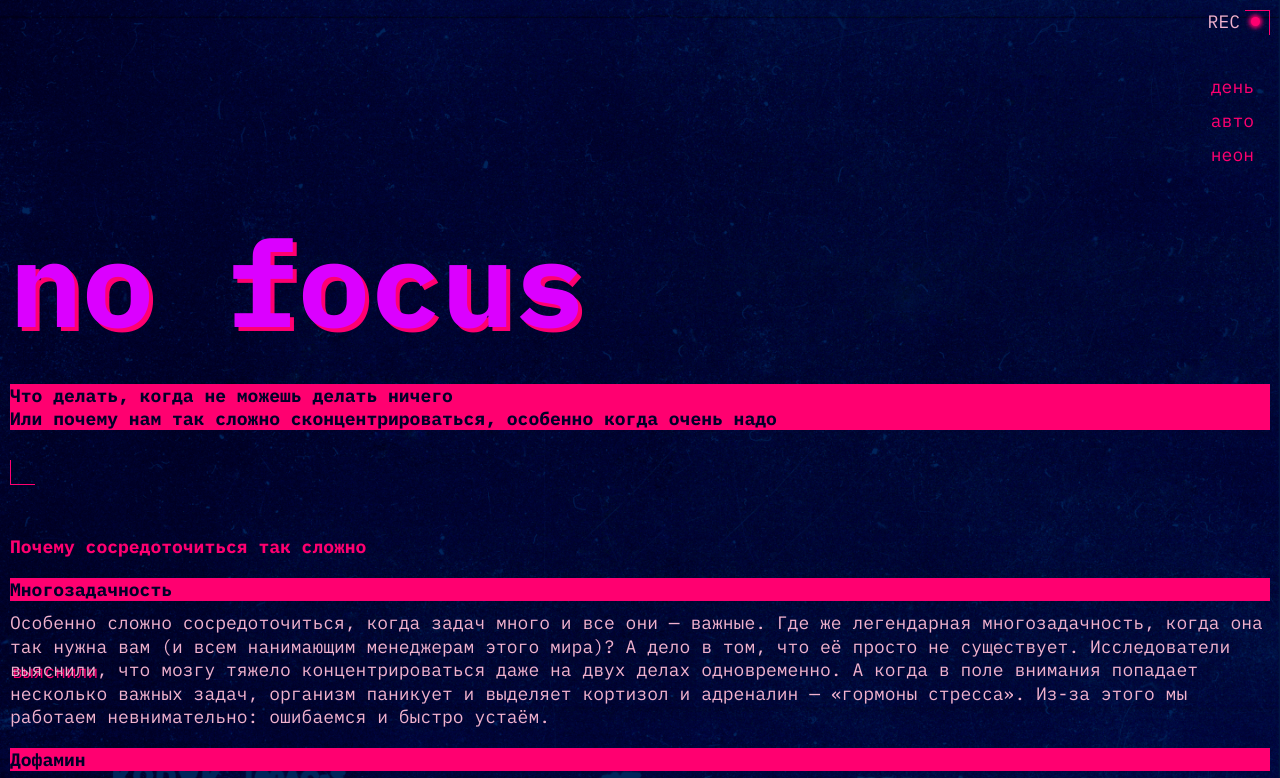
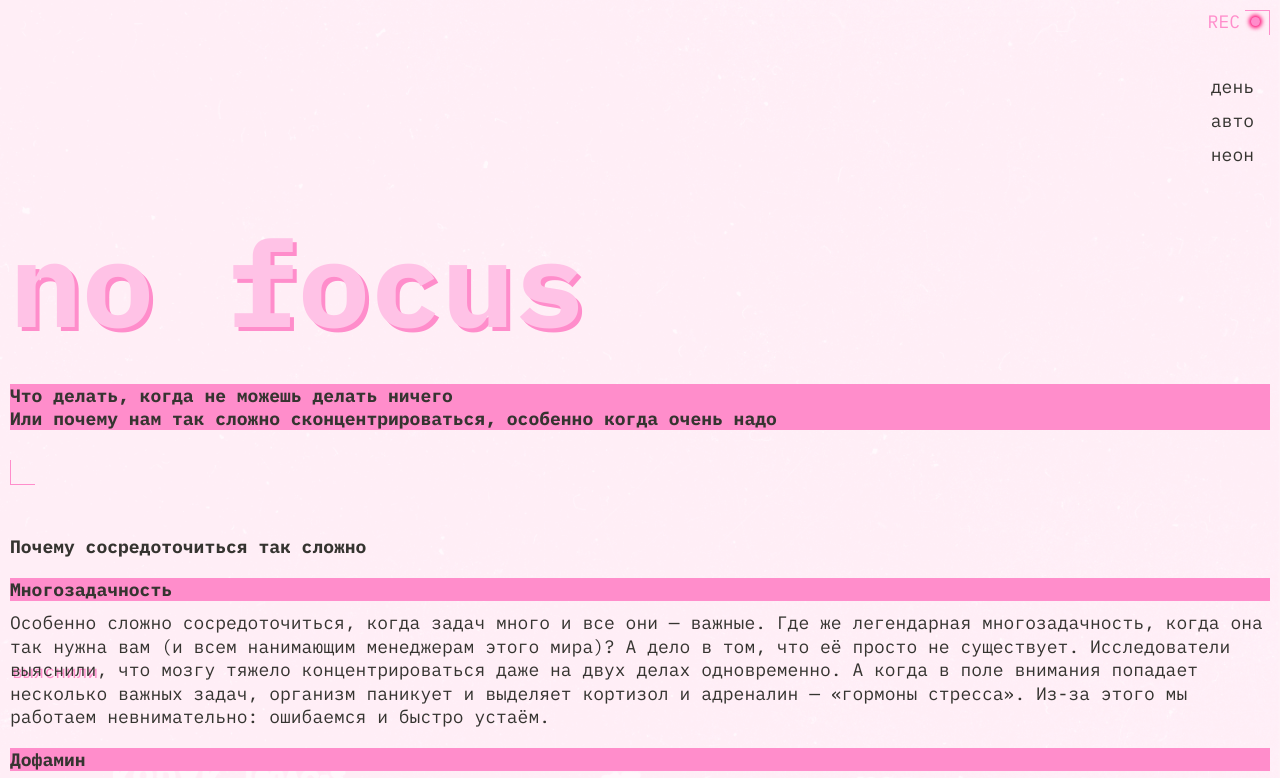
Before and after one commit to RinatMef/slozhno-sosredotochitsya, a website: page index.html in a window 1280 px wide. Both pictures are taken after a click on the button "день". Shown: the top 778 px of the page. Drawn offline with Linux system fonts and the light colour scheme.

Commit message:
theme switching was done

```diff
--- a/index.html
+++ b/index.html
@@ -178,24 +178,32 @@
               src="./images/sunset.png"
               alt="picture description"
             />
+          </picture>
+          <picture>
             <img
               class="content__picture"
               loading="lazy"
               src="./images/ice-cream.png"
               alt="picture description"
             />
+          </picture>
+          <picture>
             <img
               class="content__picture"
               loading="lazy"
               src="./images/tape.png"
               alt="picture description"
             />
+          </picture>
+          <picture>
             <img
               class="content__picture"
               loading="lazy"
               src="./images/books.png"
               alt="picture description"
             />
+          </picture>
+          <picture>
             <img
               class="content__picture"
               loading="lazy"
@@ -206,7 +214,9 @@
         </figure>
       </section>
     </main>
-    <footer class="footer__section header-main-title decorated-zone">focus</footer>
+    <footer class="footer__section header-main-title decorated-zone">
+      focus
+    </footer>
     <script src="./scripts/script.js"></script>
   </body>
 </html>
--- a/styles/dark.css
+++ b/styles/dark.css
@@ -5,8 +5,13 @@
 */
 
 .page.theme_dark {
-  /* сохраните этот селектор в приведённом виде.
-    Так стили написанные ниже будут иметь больший вес,
-    чем стили в медиазапросе предпочтений пользователя
-  */
+  --bg-color: #000028;
+  --parag-text-color: #F1B2CE;
+  --parag-title-color: #000028;
+  --header-title-color: #DB00FF;
+  --accent-color: #FF0070;
+  --accent-bg-color: #FF0070;
+  --main-font: "IBM Plex mono";
+  --button-color: #FF0070;
+  --bg-image: url(../images/cover-image-dark.png)
 }
--- a/styles/light.css
+++ b/styles/light.css
@@ -5,8 +5,13 @@
 */
 
 .page.theme_light {
-  /* сохраните этот селектор в приведённом виде.
-    Так стили написанные ниже будут иметь больший вес,
-    чем стили в медиазапросе предпочтений пользователя
-  */
+  --bg-color: #FFF1F7;
+  --parag-text-color: #353430;
+  --parag-title-color: #353430;
+  --header-title-color: #FFC2E6;
+  --accent-color: #FF8DCB;
+  --bg-image: url(../images/cover-image-light.png);
+  --button-color: #353430;
+  --accent-bg-color: #FF8DCB;
+
 }
--- a/styles/style.css
+++ b/styles/style.css
@@ -4,7 +4,7 @@
   background-color: var(--bg-color, #000028);
   color: var(--text-color, #f1b2ce);
   font-family: var(--main-font), sans-serif;
-  background-image: url(../images/cover-image-dark.png);
+  background-image: var(--bg-image);
   background-attachment: fixed;
   inline-size: 100%;
   background-position: center;
@@ -22,7 +22,7 @@
 .header__theme-menu-button {
   background-color: transparent;
   font-family: var(--main-font);
-  color: var(--accent-color);
+  color: var(--button-color);
   font-size: 18px;
   font-weight: 400;
   line-height: 18px;
@@ -70,6 +70,7 @@
   font-family: var(--main-font, sans-serif);
   inset-block-start: 0px;
   inset-inline-end: 30px;
+  color: var(--accent-color);
 }
 .header__decoration::after {
   content: "";
@@ -130,7 +131,7 @@
   background-color: var(--accent-color);
   display: inline-block;
   background-size: cover;
-  color: var(--bg-color);
+  color: var(--parag-title-color);
   font-family: IBM Plex Mono;
   font-size: 18px;
   font-weight: 700;
@@ -144,7 +145,7 @@
 
 .content__title {
   font-family: var(--main-font);
-  color: var(--accent-color);
+  color: var(--parag-title-color);
   font-size: 18px;
   font-weight: 700;
   text-align: start;
@@ -153,10 +154,10 @@
   margin-block-end: 10px;
 }
 .content__text-subtitle {
-  background-color: var(--accent-color);
+  background-color: var(--accent-bg-color);
   display: inline-block;
   background-size: cover;
-  color: var(--bg-color);
+  color: var(--parag-title-color);
   font-family: var(--main-font);
   font-size: 18px;
   font-weight: 700;
@@ -165,10 +166,10 @@
 }
 
 .content__text-subtitle_regular {
-  background-color: var(--accent-color);
+  background-color: var(--accent-bg-color);
   font-family: var(--main-font);
   background-size: cover;
-  color: var(--bg-color);
+  color: var(--parag-title-color);
   font-family: var(--main-font);
   font-size: 18px;
   font-weight: 400;
@@ -192,10 +193,10 @@
 }
 
 .content__picture-subtitle {
-  background-color: var(--accent-color);
+  background-color: var(--accent-bg-color);
   display: inline-block;
   background-size: cover;
-  color: var(--bg-color);
+  color: var(--parag-title-color);
   font-family: var(--main-font);
   font-size: 18px;
   font-weight: 700;
--- a/styles/variables.css
+++ b/styles/variables.css
@@ -8,7 +8,12 @@
   --parag-title-color: #000028;
   --header-title-color: #DB00FF;
   --accent-color: #FF0070;
+  --accent-bg-color: #FF0070;
   --main-font: "IBM Plex mono";
+  --button-color: #FF0070;
+  --bg-image: url(../images/cover-image-dark.png)
+
+}
 
 
 }
```
